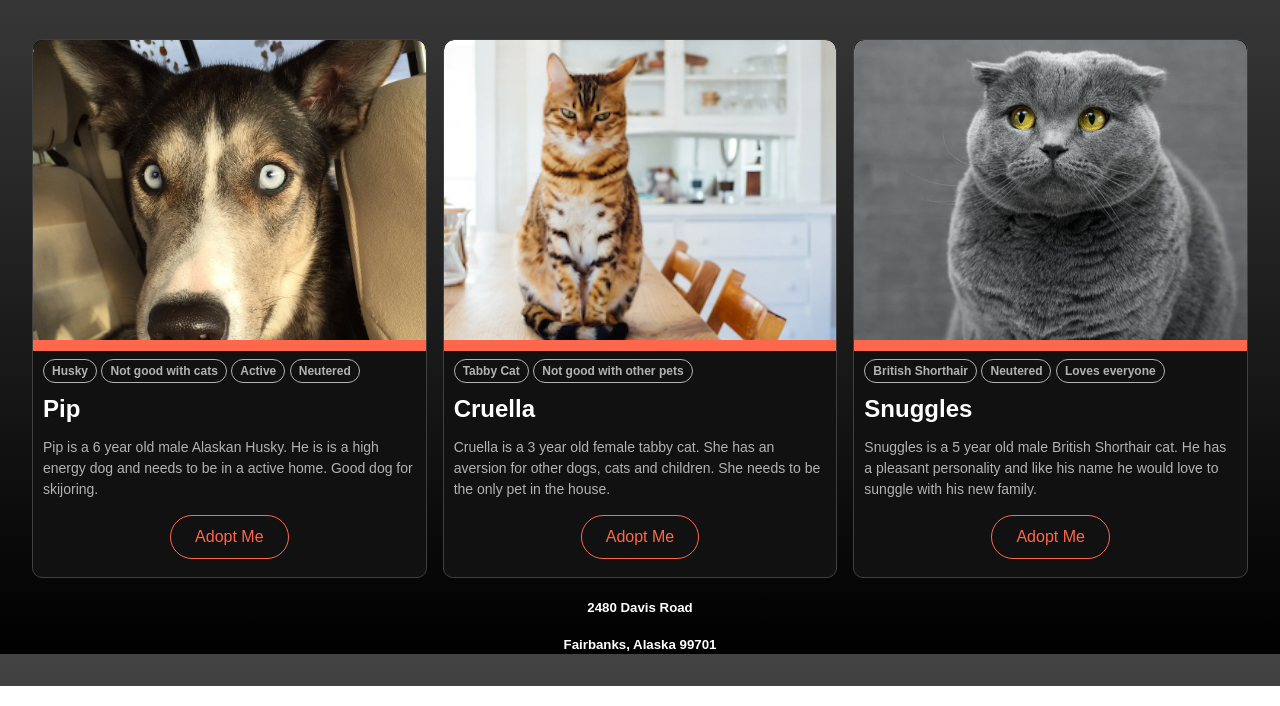
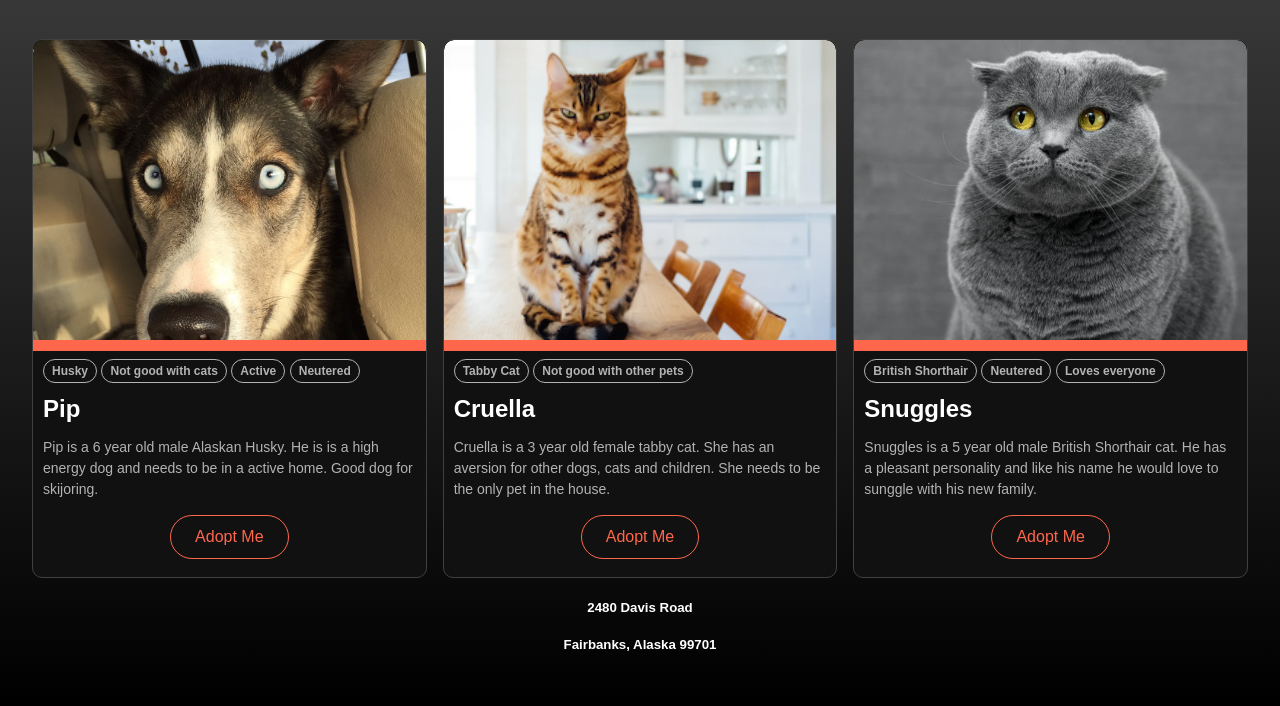
Before and after one commit to blaughlin/AnimalShelter-Website, a plain HTML site: page index.html in a window 1280 px wide. Shown: the part 146-852 px from the top of the page. Drawn offline with Linux system fonts and the light colour scheme.

Commit message:
fixed bar at bottom

```diff
--- a/index.css
+++ b/index.css
@@ -3,7 +3,6 @@ body {
     margin: 0;
     padding: 0;
     font-family: sans-serif;
-    background-image: linear-gradient(#434343 0%, black 100%);
     color:#fff;
     height: 100%;
 }
@@ -11,8 +10,8 @@ body {
 .container {
     text-align: center;
     padding: 2em;
-    padding-bottom: 0;
-    height: 100%;
+    background-image: linear-gradient(#434343 0%, black 100%);
+
 }
 
 h1 {
```
